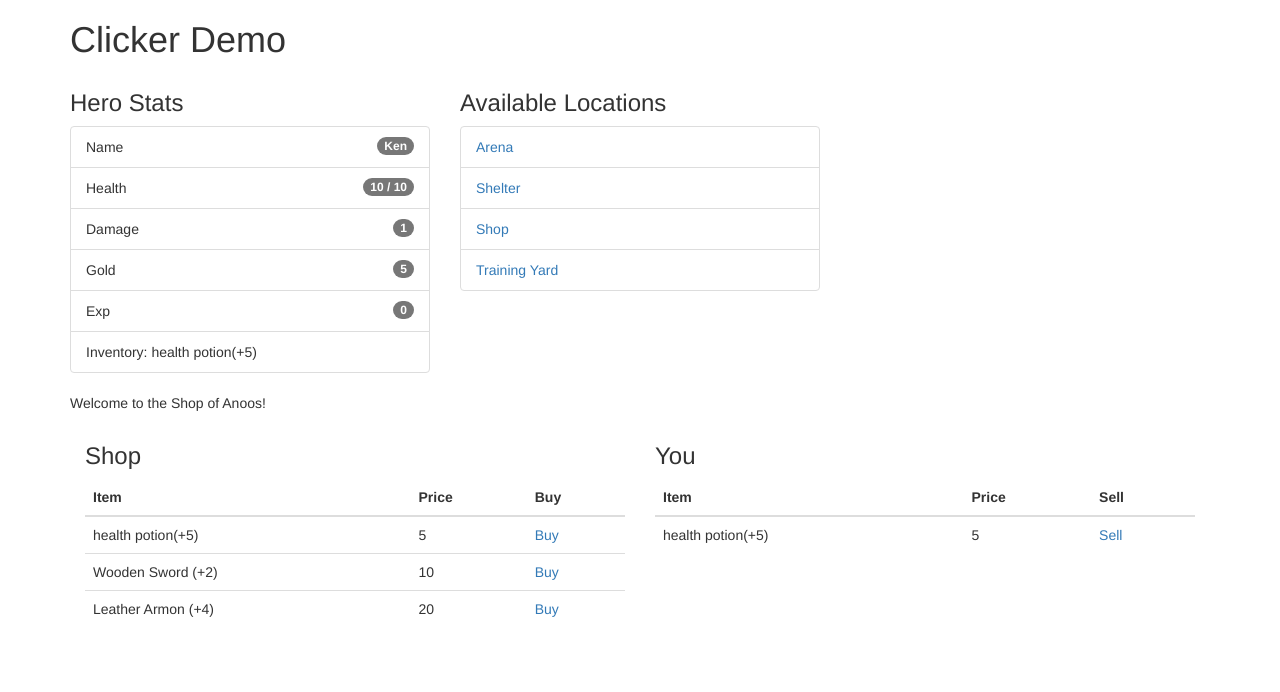
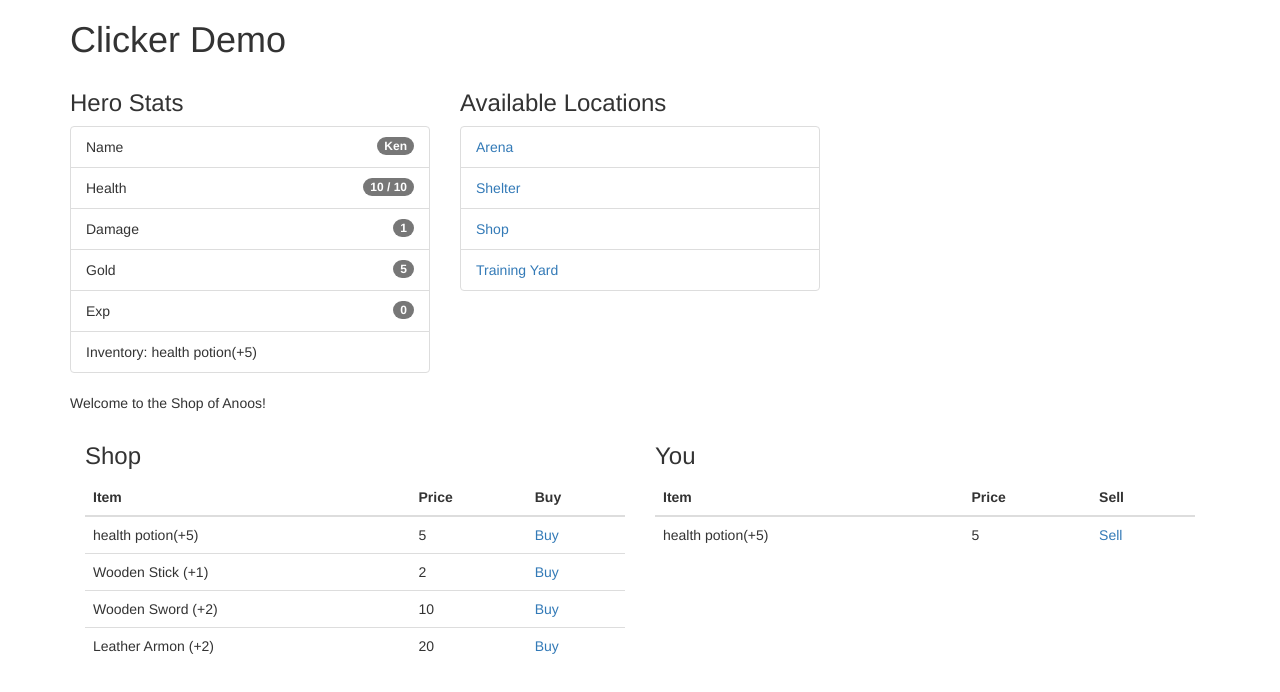
Before and after one commit to QuipHop/angular2-clicker-arena, an Angular app: page /shop in a window 1280 px wide. Shown: the top 692 px of the page. Built offline with nearby package versions, Linux system fonts and the light colour scheme.

Commit message:
monster wave generator added, loot added

```diff
--- a/src/app/arena/arena.component.ts
+++ b/src/app/arena/arena.component.ts
@@ -73,6 +73,8 @@ export class ArenaComponent implements OnInit, OnDestroy {
         } else {
             this.player.gold += this.monster.gold;
             this.player.exp += this.monster.maxHealth;
+            this.player.inventory = this.player.inventory.concat(this.monster.inventory);
+            this.player.updateBonus();
         }
 
     }
--- a/src/app/item.service.ts
+++ b/src/app/item.service.ts
@@ -12,8 +12,7 @@ export class ItemService {
     }
 
     findById(id: number) {
-        return ITEMS.find((value:Item):any => {
-            console.log("VAL", value, id);
+        return ITEMS.find((value:Item, index, ITEMS):any => {
             return value.id == id;
         });
     }
--- a/src/app/mock-items.ts
+++ b/src/app/mock-items.ts
@@ -14,6 +14,17 @@ export const ITEMS: Item[] = [
     },
     {
         id: 12,
+        name: 'Wooden Stick (+1)',
+        cost: 2,
+        target: 'player',
+        bonus: {
+            val: 1,
+            stat: 'power'
+        },
+        disposable: false,
+    },
+    {
+        id: 13,
         name: 'Wooden Sword (+2)',
         cost: 10,
         target: 'player',
@@ -24,12 +35,12 @@ export const ITEMS: Item[] = [
         disposable: false,
     },
     {
-        id: 13,
-        name: 'Leather Armon (+4)',
+        id: 14,
+        name: 'Leather Armon (+2)',
         cost: 20,
         target: 'player',
         bonus: {
-            val: 4,
+            val: 2,
             stat: 'maxHealth',
         },
         disposable: false,
--- a/src/app/monster.service.ts
+++ b/src/app/monster.service.ts
@@ -1,21 +1,24 @@
 import { Injectable } from '@angular/core';
-import { Monster } from './monster'
+import { Monster } from './monster';
+import { ItemService } from './item.service';
 
 @Injectable()
 export class MonsterService {
     monster: Monster;
-    names = ['Ghul', 'Goblin', 'Poogachova', 'Orc', 'Gremlin', 'Giga Niga'];
+    names = ['Ghul', 'Goblin', 'Rat', 'Orc', 'Gremlin', 'Bear', 'one-eyed Hobbit', 'Homeless Knight'];
+    wave: number = 1;
+    constructor(private itemService : ItemService) { }
 
-    constructor(){
-
-    }
     getMonster(): Monster {
         this.monster = new Monster(
             this.names[Math.floor(Math.random() * this.names.length)], //name
-            Math.floor(Math.random() * 5) + 1, //damage
-            Math.floor(Math.random() * 20) + 5, //maxhealth
-            Math.floor(Math.random() * 20) + 1 //gold
+            Math.floor(Math.random()  * 1.5 + this.wave), //damage
+            Math.floor(Math.random() * 5) + (this.wave * 2), //maxhealth
+            Math.floor(Math.random() * 10 * this.wave) //gold
         );
+        //TODO: inventory fill with another items
+        if(this.wave >= 3) this.monster.inventory.push(this.itemService.findById(12));
+        this.wave++;
         return this.monster;
     }
 
--- a/src/app/monster.ts
+++ b/src/app/monster.ts
@@ -7,7 +7,7 @@ export class Monster extends Creature {
         this.gold = gold;
     }
     attack(bonus = 0): number {
-        return Math.floor(Math.random() * this.damage) + bonus;
+        return super.attack(bonus);
     };
 
     heal(hp) {
```
